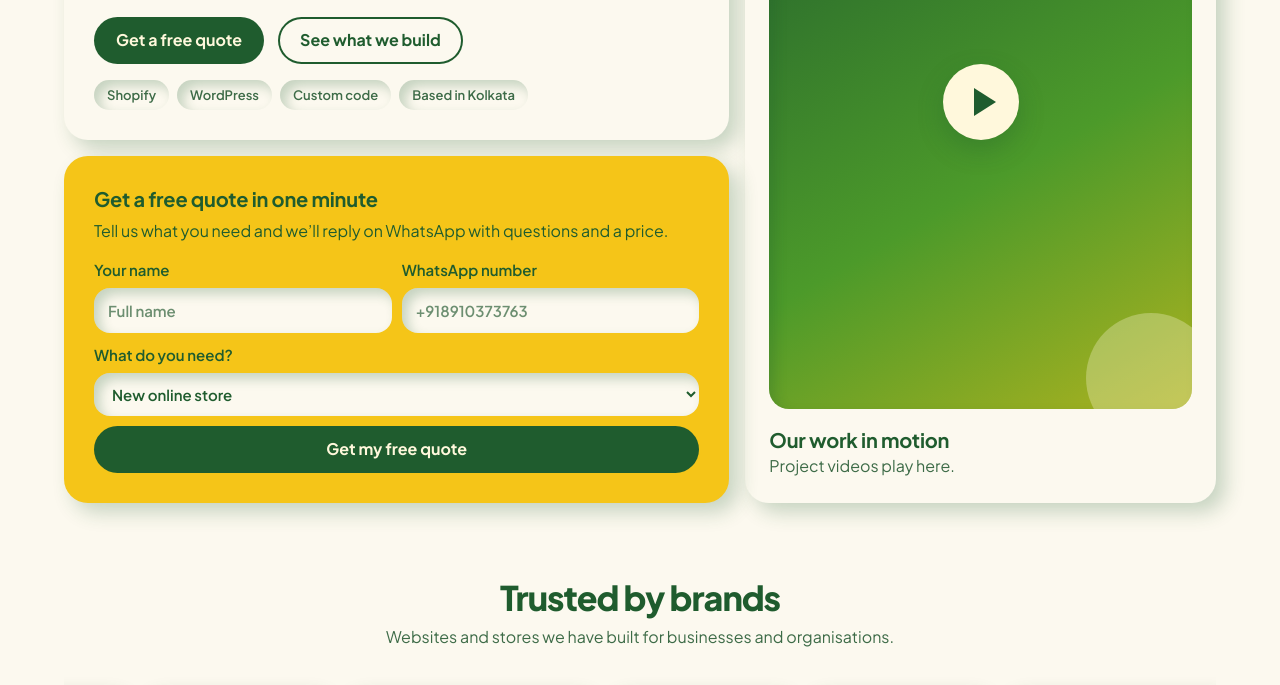
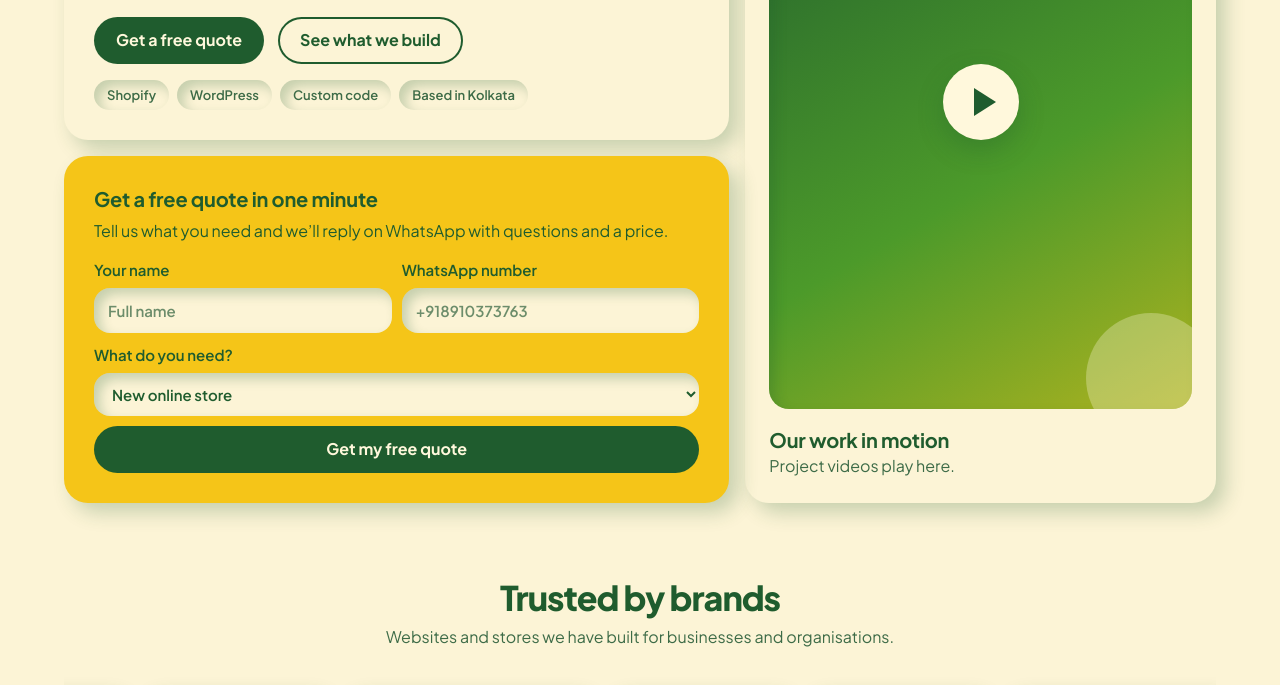
Before and after one commit to Sudh586/Goodweb, a plain HTML site: page index.html in a window 1280 px wide. Shown: the part 323-1008 px from the top of the page. Drawn offline with Linux system fonts and the light colour scheme.

Commit message:
Update index.html

```diff
--- a/index.html
+++ b/index.html
@@ -9,7 +9,7 @@
 <link rel="preconnect" href="https://fonts.gstatic.com" crossorigin>
 <link href="https://fonts.googleapis.com/css2?family=Plus+Jakarta+Sans:wght@400;500;600;700;800&display=swap" rel="stylesheet">
 <style>
-:root{--bg:#fcf9ef;--sl:transparent;--sd:rgba(31,92,46,.24);--text:#1F5C2E;--muted:#3d6b47;--sage:#4C9A2A;--gold:#F5C518;--deep:#1F5C2E;--pale:#FFF8DC;--btn:#1F5C2E;--on-btn:#FFF8DC;--r:24px;
+:root{--bg:#fcf4d6;--sl:transparent;--sd:rgba(31,92,46,.24);--text:#1F5C2E;--muted:#3d6b47;--sage:#4C9A2A;--gold:#F5C518;--deep:#1F5C2E;--pale:#FFF8DC;--btn:#1F5C2E;--on-btn:#FFF8DC;--r:24px;
 --raise:9px 9px 20px var(--sd),-9px -9px 20px var(--sl);--inset:inset 6px 6px 12px var(--sd),inset -6px -6px 12px var(--sl);
 box-sizing:border-box;padding-top:env(safe-area-inset-top,0px);padding-bottom:env(safe-area-inset-bottom,0px);color-scheme:light}
 html{scroll-padding-top:calc(env(safe-area-inset-top,0px) + 96px);scroll-behavior:smooth}
```
